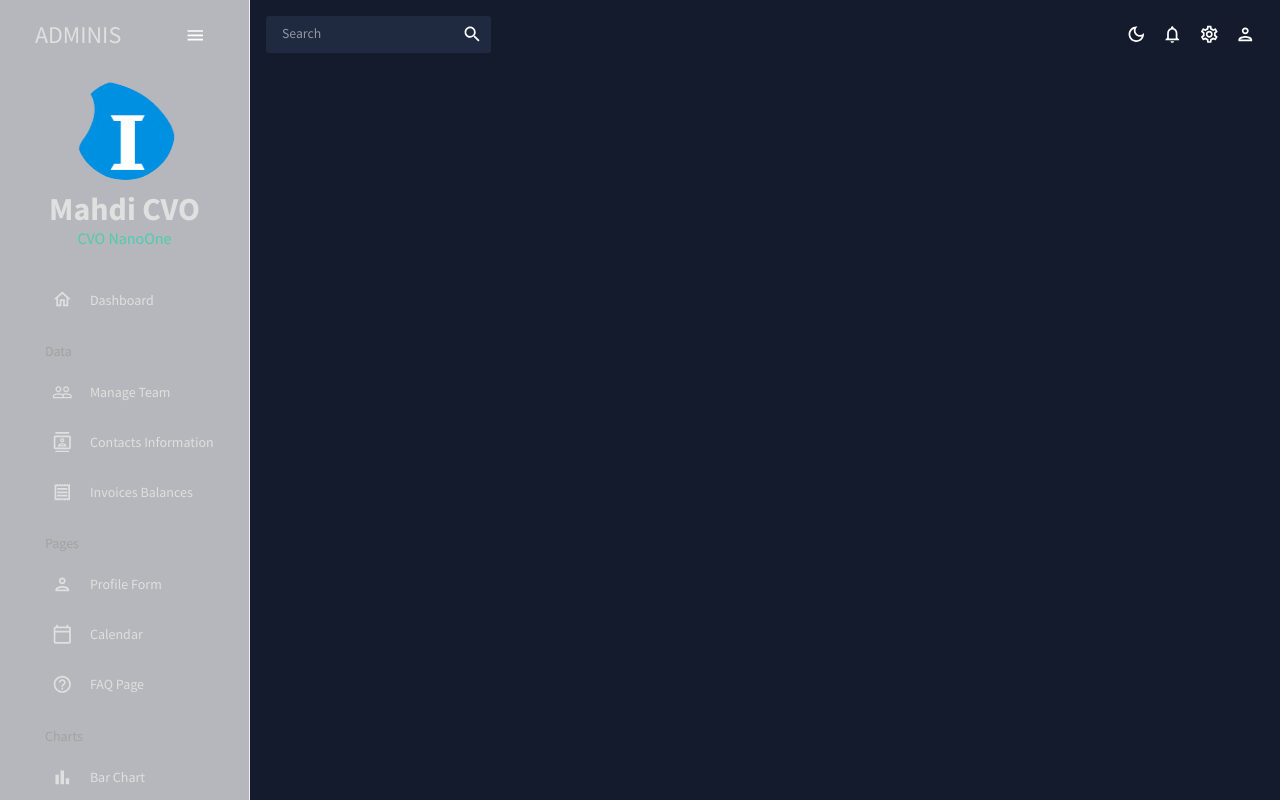
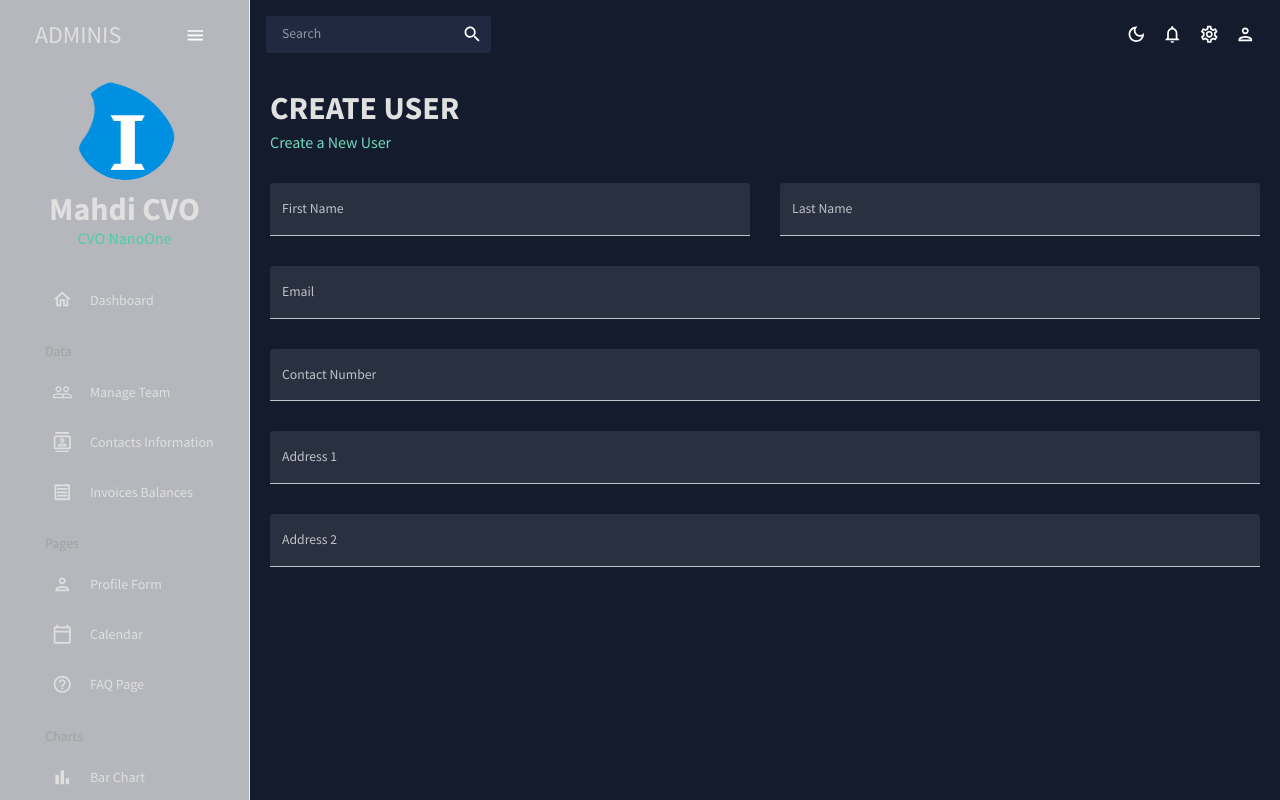
Before and after one commit to Mahdisamiee/dashboard, a React (Create React App) app: page /form in a window 1280 px wide. Built offline with nearby package versions, Linux system fonts and the light colour scheme.

Commit message:
create Form page

```diff
--- a/src/App.js
+++ b/src/App.js
@@ -8,6 +8,7 @@ import Dashboard from "./pages/Dashboard/Dashboard";
 import Team from "./pages/Team/Team";
 import Contacts from "./pages/Contacts/Contacts";
 import Invoices from "./pages/Invoices/Invoices";
+import Form from "./pages/Form/Form";
 
 function App() {
   const [theme, colorMode] = useColorMode();
@@ -25,6 +26,7 @@ function App() {
                 <Route path="/team" element={<Team />} />
                 <Route path="/contacts" element={<Contacts />} />
                 <Route path="/invoice" element={<Invoices />} />
+                <Route path="/form" element={<Form />} />
               </Routes>
             </main>
           </div>
--- /dev/null
+++ b/src/pages/Form/Form.jsx
@@ -0,0 +1,137 @@
+import { Box, useTheme, TextField } from "@mui/material";
+import { Formik } from "formik";
+import * as yup from "yup";
+import useMediaQuery from "@mui/material/useMediaQuery";
+import Header from "../../components/Header/Header";
+
+const initialValues = {
+  firstName: "",
+  lastName: "",
+  email: "",
+  contact: "",
+  address1: "",
+  address2: "",
+};
+
+const phoneRegex =
+  /(0|\+98)?([ ]|-|[()]){0,2}9[1|2|3|4]([ ]|-|[()]){0,2}(?:[0-9]([ ]|-|[()]){0,2}){8}/;
+const userSchema = yup.object().shape({
+  firstName: yup.string().required("required"),
+  lastName: yup.string().required("required"),
+  email: yup.string().email().required("required"),
+  contact: yup.string().matches(phoneRegex, "Phone Number is Not Valid").required("required"),
+  address1: yup.string().required("required"),
+  address2: yup.string().required("required"),
+});
+
+function Form() {
+  const isNonMobile = useMediaQuery("(min-width:600px)");
+
+  const handleFormSubmit = (values) => {
+    console.log(values);
+  };
+  return (
+    <Box m="20px">
+      <Header title="Create User" subtitle="Create a New User" />
+
+      <Formik
+        onSubmit={handleFormSubmit}
+        initialValues={initialValues}
+        validationSchema={userSchema}
+      >
+        {({ values, errors, touched, handleBlur, handleChange, handleSubmit }) => (
+          <form onSubmit={handleSubmit}>
+            <Box
+              display="grid"
+              gap="30px"
+              gridTemplateColumns="repeat(4, minmax(0, 1fr))"
+              sx={{ "& > div": { gridColumn: isNonMobile ? undefined : "span 4" } }}
+            >
+              <TextField
+                fullWidth
+                variant="filled"
+                type="text"
+                label="First Name"
+                value={values.firstName}
+                onBlur={handleBlur}
+                onChange={handleChange}
+                name="firstName"
+                error={!!touched.firstName && !!errors.firstName}
+                helperText={touched.firstName && errors.firstName}
+                sx={{ gridColumn: "span 2" }}
+              />
+              <TextField
+                fullWidth
+                variant="filled"
+                type="text"
+                label="Last Name"
+                value={values.lastName}
+                onBlur={handleBlur}
+                onChange={handleChange}
+                name="lastName"
+                error={!!touched.lastName && !!errors.lastName}
+                helperText={touched.lastName && errors.lastName}
+                sx={{ gridColumn: "span 2" }}
+              />
+              <TextField
+                fullWidth
+                variant="filled"
+                type="email"
+                label="Email"
+                value={values.email}
+                onBlur={handleBlur}
+                onChange={handleChange}
+                name="email"
+                error={!!touched.email && !!errors.email}
+                helperText={touched.email && errors.email}
+                sx={{ gridColumn: "span 4" }}
+              />
+              <TextField
+                fullWidth
+                variant="filled"
+                type="text"
+                label="Contact Number"
+                value={values.contact}
+                onBlur={handleBlur}
+                onChange={handleChange}
+                name="contact"
+                error={!!touched.contact && !!errors.contact}
+                helperText={touched.contact && errors.contact}
+                sx={{ gridColumn: "span 4" }}
+              />
+              <TextField
+                fullWidth
+                variant="filled"
+                type="text"
+                label="Address 1"
+                value={values.address1}
+                onBlur={handleBlur}
+                onChange={handleChange}
+                name="address1"
+                error={!!touched.address1 && !!errors.address1}
+                helperText={touched.address1 && errors.address1}
+                sx={{ gridColumn: "span 4" }}
+              />
+              <TextField
+                fullWidth
+                variant="filled"
+                type="text"
+                label="Address 2"
+                value={values.address2}
+                onBlur={handleBlur}
+                onChange={handleChange}
+                name="address2"
+                error={!!touched.address2 && !!errors.address2}
+                helperText={touched.address2 && errors.address2}
+                sx={{ gridColumn: "span 4" }}
+              />
+
+            </Box>
+          </form>
+        )}
+      </Formik>
+    </Box>
+  );
+}
+
+export default Form;
```
